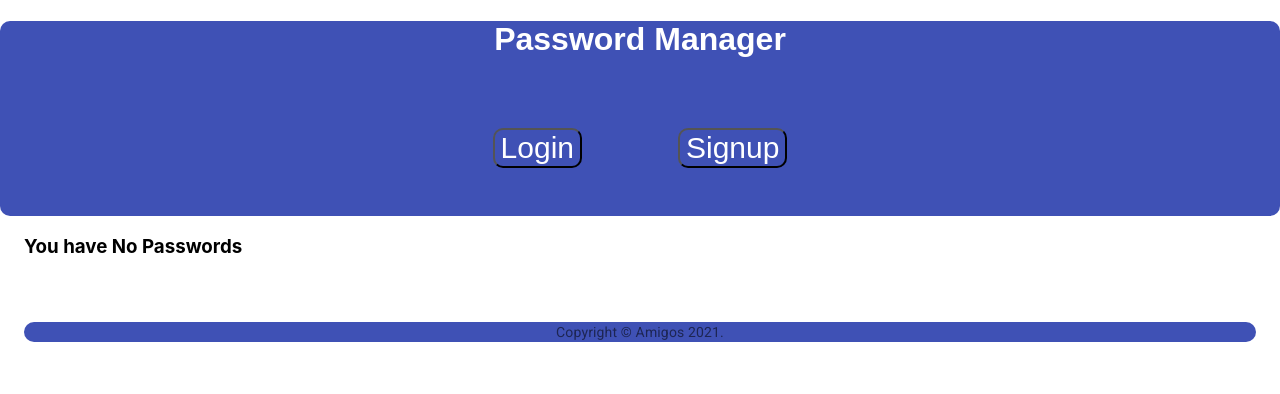
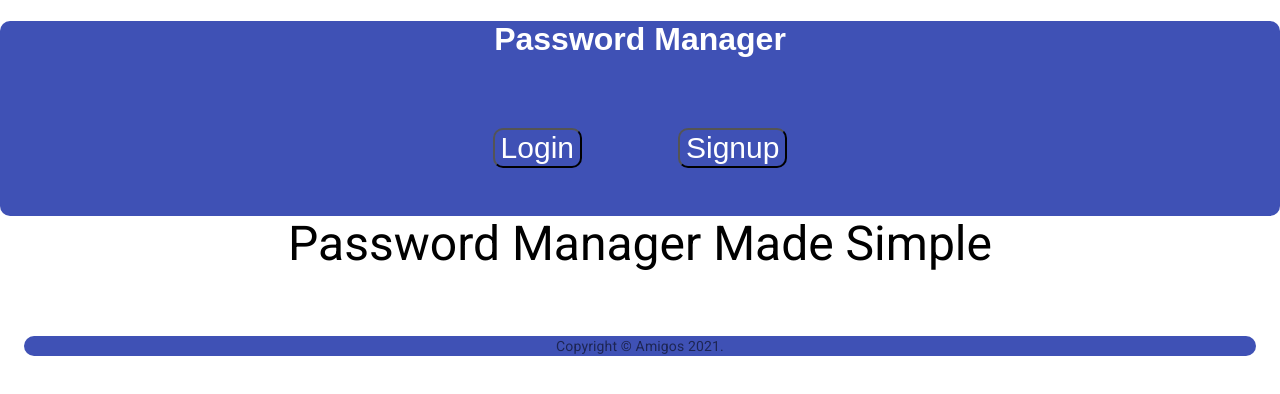
Before and after one commit to campe0n/passwordManager, a React (Create React App) app in the folder client/: page / in a window 1280 px wide. Shown: the top 394 px of the page. Built offline with nearby package versions, Linux system fonts and the light colour scheme.

Commit message:
fix pages error and working on home

```diff
--- a/client/src/components/Footer/index.js
+++ b/client/src/components/Footer/index.js
@@ -1,14 +1,17 @@
 import React from 'react';
-import { useLocation, useHistory } from 'react-router-dom';
+// import { Link } from 'react-router-dom';
 import Typography from '@material-ui/core/Typography';
-import Grid from '@material-ui/core/Grid';
+// import Grid from '@material-ui/core/Grid';
 import Box from  '@material-ui/core/Box';
-import Link from '@material-ui/core/link';
+// import Link from '@material-ui/core/link';
 
 
 const footer = {
+  position: 'sticky',
+  bottom: 0,
   backgroundColor: '#3F51B5',
   borderRadius: "10px 10px 10px 10px"
+
 }
 
 
@@ -17,10 +20,7 @@ export default function Footer() {
     return <footer style={footer}>
       <Box mt={8}>
       <Typography variant="body2" color="textSecondary" align="center" >
-      {'Copyright © '}
-      <Link color="inherit" href="https://material-ui.com/">
-        Amigos
-      </Link>{' '}
+      {'Copyright © Amigos       '}
       {new Date().getFullYear()}
       {'.'}
     </Typography>
--- a/client/src/pages/Home.js
+++ b/client/src/pages/Home.js
@@ -9,49 +9,27 @@
 // }
 
 // export default Home;
+
+import { Paper, Typography } from '@material-ui/core';
 import React from 'react';
-import { makeStyles } from '@material-ui/core/styles';
-import AppBar from '@material-ui/core/AppBar';
-import Toolbar from '@material-ui/core/Toolbar';
-import Typography from '@material-ui/core/Typography';
-import Button from '@material-ui/core/Button';
-import IconButton from '@material-ui/core/IconButton';
-import MenuIcon from '@material-ui/icons/Menu';
+// import Image from '';
 
-import Dashboard from '../pages/Dashboard'
-
-const useStyles = makeStyles((theme) => ({
-  root: {
-    flexGrow: 1,
-  },
-  menuButton: {
-    marginRight: theme.spacing(2),
-  },
-  title: {
-    flexGrow: 1,
-  },
-}));
-
-export default function ButtonAppBar() {
-  const classes = useStyles();
+const styles = {
+  paperContainer: {
+      backgroundImage: `url(${Image})`
+  }
+};
 
 
-  return (
-    <div className={classes.root}>
-      {/* <AppBar position="static">
-        <Toolbar>
-          <IconButton edge="start" className={classes.menuButton} color="inherit" aria-label="menu">
-            <MenuIcon />
-          </IconButton>
-          <Typography variant="h6" className={classes.title}>
-            Password Manager
-          </Typography>
-          <Button color="inherit">Login</Button>
-          <Button color="inherit">signup</Button>
-        </Toolbar>
-      </AppBar> */}
+export default function Home() {
+  return(
 
-      <Dashboard categories='I do not know' title='title'></Dashboard>
-    </div>
+    <Typography variant="h3" align="center">
+      <Paper style={styles.paperContainer}>
+
+            </Paper>
+      Password Manager Made Simple
+    </Typography>
   );
+
 }
--- a/client/src/pages/Login.js
+++ b/client/src/pages/Login.js
@@ -6,7 +6,7 @@ import CssBaseline from "@material-ui/core/CssBaseline";
 import TextField from "@material-ui/core/TextField";
 import Link from "@material-ui/core/Link";
 import Grid from "@material-ui/core/Grid";
-import Box from "@material-ui/core/Box";
+// import Box from "@material-ui/core/Box";
 import LockOutlinedIcon from "@material-ui/icons/LockOutlined";
 import Typography from "@material-ui/core/Typography";
 import { makeStyles } from "@material-ui/core/styles";
@@ -17,18 +17,18 @@ import { LOGIN_USER } from "../utils/mutations";
 
 import Auth from "../utils/auth";
 
-function Copyright() {
-  return (
-    <Typography variant="body2" color="textSecondary" align="center">
-      {"Copyright © "}
-      <Link color="inherit" href="https://material-ui.com/">
-        Your Website
-      </Link>{" "}
-      {new Date().getFullYear()}
-      {"."}
-    </Typography>
-  );
-}
+// function Copyright() {
+//   return (
+//     <Typography variant="body2" color="textSecondary" align="center">
+//       {"Copyright © "}
+//       <Link color="inherit" href="https://material-ui.com/">
+//         Your Website
+//       </Link>{" "}
+//       {new Date().getFullYear()}
+//       {"."}
+//     </Typography>
+//   );
+// }
 
 const useStyles = makeStyles((theme) => ({
   paper: {
--- a/client/src/pages/Signup.js
+++ b/client/src/pages/Signup.js
@@ -5,7 +5,7 @@ import CssBaseline from '@material-ui/core/CssBaseline';
 import TextField from '@material-ui/core/TextField';
 import Link from '@material-ui/core/Link';
 import Grid from '@material-ui/core/Grid';
-import Box from '@material-ui/core/Box';
+// import Box from '@material-ui/core/Box';
 import LockOutlinedIcon from '@material-ui/icons/LockOutlined';
 import Typography from '@material-ui/core/Typography';
 import { makeStyles } from '@material-ui/core/styles';
@@ -18,18 +18,18 @@ import { ADD_USER } from '../utils/mutations';
 import Auth from '../utils/auth';
 
 
-function Copyright() {
-  return (
-    <Typography variant="body2" color="textSecondary" align="center">
-      {'Copyright © '}
-      <Link color="inherit" href="https://material-ui.com/">
-        Your Website
-      </Link>{' '}
-      {new Date().getFullYear()}
-      {'.'}
-    </Typography>
-  );
-}
+// function Copyright() {
+//   return (
+//     <Typography variant="body2" color="textSecondary" align="center">
+//       {'Copyright © '}
+//       <Link color="inherit" href="https://material-ui.com/">
+//         Your Website
+//       </Link>{' '}
+//       {new Date().getFullYear()}
+//       {'.'}
+//     </Typography>
+//   );
+// }
 
 const useStyles = makeStyles((theme) => ({
   paper: {
@@ -194,9 +194,7 @@ export default function SignUp() {
               </div>
             )}
       </div>
-      {/* <Box mt={5}>
-        <Copyright />
-      </Box> */}
+
     </Container>
   );
 }
```
Also changed, not shown: client/src/pages/Dashboard.js (+2 -10 lines), client/public/lock.png (added).
